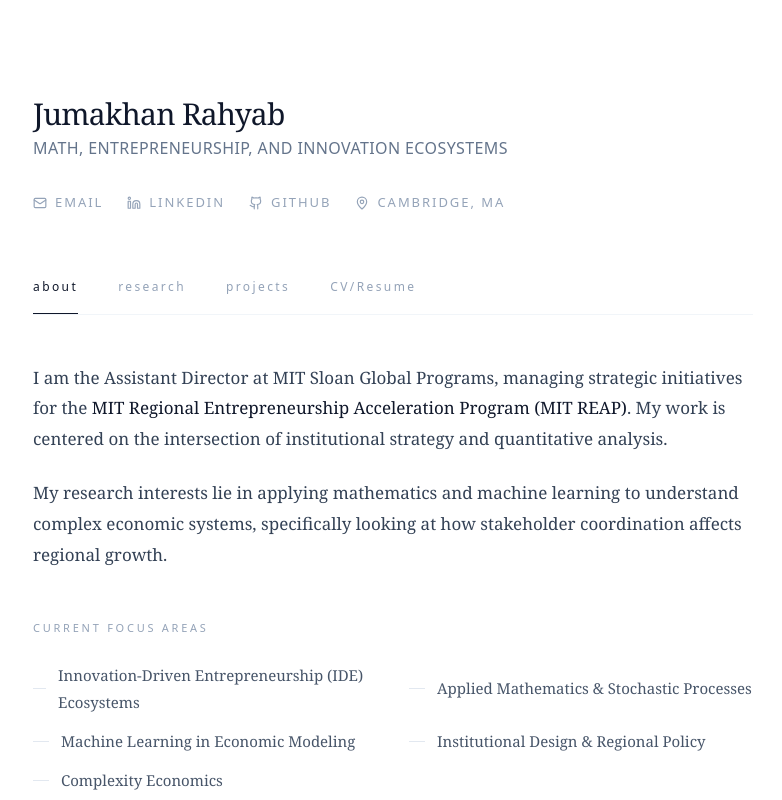
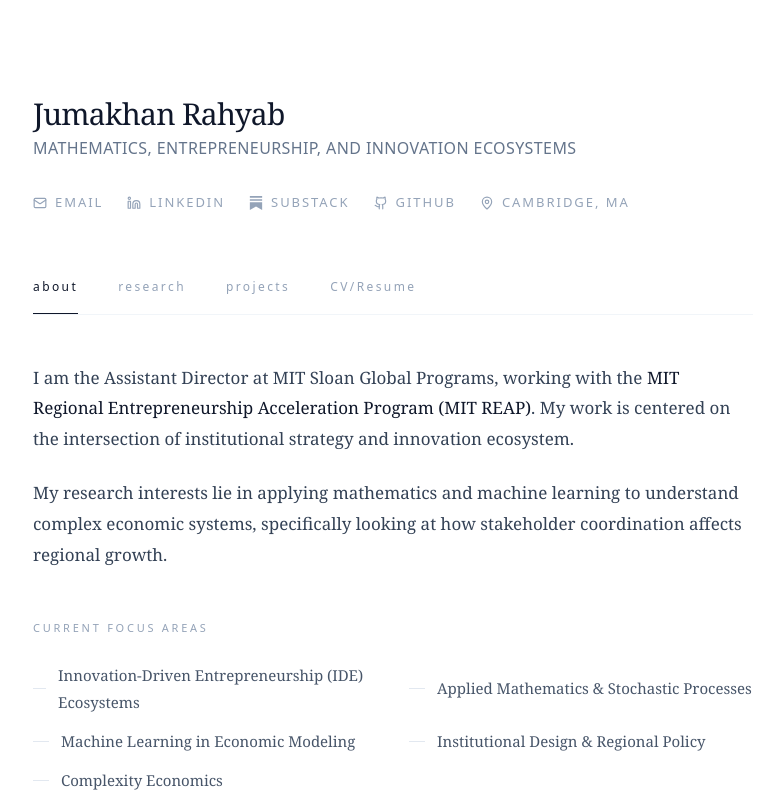
Before and after one commit to jrahyab/jrahyab.github.io, a React (Vite) app: page / in a window 1280 px wide. Shown: the top 800 px of the page, without its empty margins (247-1029 px from the left). Built offline with nearby package versions, Linux system fonts and the light colour scheme.

Commit message:
Add Substack icon and link

```diff
--- a/src/App.jsx
+++ b/src/App.jsx
@@ -8,6 +8,18 @@
   ExternalLink,
   Download
 } from 'lucide-react';
+
+const SubstackIcon = ({ size = 14 }) => (
+  <svg
+    width={size}
+    height={size}
+    viewBox="0 0 24 24"
+    fill="currentColor"
+    xmlns="http://www.w3.org/2000/svg"
+  >
+    <path d="M22.539 8.242H1.46V5.406h21.078v2.836zM1.46 10.812V24L12 18.11 22.54 24V10.812H1.46zM22.54 0H1.46v2.836h21.078V0z" />
+  </svg>
+);
 
 const App = () => {
   const [activeTab, setActiveTab] = useState('about');
@@ -41,7 +53,7 @@
     {
       title: "Quantitative Dynamics of Innovation Hubs",
       journal: "Journal of Economic Dynamics",
-      year: "2023",
+      year: "2026",
       link: "#"
     }
   ];
@@ -65,15 +77,23 @@
       <header className="max-w-3xl mx-auto pt-24 px-6 pb-10">
         <h1 className="text-3xl font-medium text-slate-900 mb-1 tracking-tight">Jumakhan Rahyab</h1>
         <p className="text-base text-slate-500 font-sans tracking-wide mb-8 uppercase text-[13px]">
-          math, entrepreneurship, and innovation ecosystems
+          mathematics, entrepreneurship, and innovation ecosystems
         </p>
 
         <div className="flex flex-wrap gap-6 text-[13px] font-sans text-slate-400 uppercase tracking-[0.15em]">
           <a href="mailto:jrahyab@mit.edu" className="hover:text-slate-900 transition-colors flex items-center gap-2">
             <Mail size={14} /> Email
           </a>
-          <a href="https://linkedin.com/in/jrahyab" className="hover:text-slate-900 transition-colors flex items-center gap-2">
+          <a href="https://www.linkedin.com/in/jumakhanrahyab/" className="hover:text-slate-900 transition-colors flex items-center gap-2">
             <Linkedin size={14} /> LinkedIn
+          </a>
+          <a
+            href="https://jumakhan.substack.com"
+            target="_blank"
+            rel="noopener noreferrer"
+            className="hover:text-slate-900 transition-colors flex items-center gap-2"
+          >
+            <SubstackIcon size={14} /> Substack
           </a>
           <a href="https://github.com/jrahyab" className="hover:text-slate-900 transition-colors flex items-center gap-2">
             <Github size={14} /> GitHub
@@ -108,9 +128,9 @@
             <section className="animate-in fade-in duration-500">
               <div className="prose prose-slate max-w-none text-slate-700 leading-[1.8]">
                 <p className="text-[17px] mb-6">
-                  I am the Assistant Director at MIT Sloan Global Programs, managing strategic initiatives for the
+                  I am the Assistant Director at MIT Sloan Global Programs, working with the
                   <span className="text-slate-900"> MIT Regional Entrepreneurship Acceleration Program (MIT REAP)</span>.
-                  My work is centered on the intersection of institutional strategy and quantitative analysis.
+                  My work is centered on the intersection of institutional strategy and innovation ecosystem.
                 </p>
                 <p className="text-[17px] mb-12">
                   My research interests lie in applying mathematics and machine learning to understand complex economic systems, specifically looking at how stakeholder coordination affects regional growth.
@@ -188,7 +208,7 @@
               <div className="text-center">
                 <FileText size={40} className="mx-auto text-slate-200 mb-6" strokeWidth={1} />
                 <h3 className="text-lg font-normal text-slate-800 mb-2">Curriculum Vitae</h3>
-                <p className="text-sm text-slate-500 mb-8 font-sans uppercase tracking-wider">Latest Update: February 2024</p>
+                <p className="text-sm text-slate-500 mb-8 font-sans uppercase tracking-wider">Latest Update: February 2026</p>
 
                 <div className="flex gap-4 justify-center">
                   <a
```
